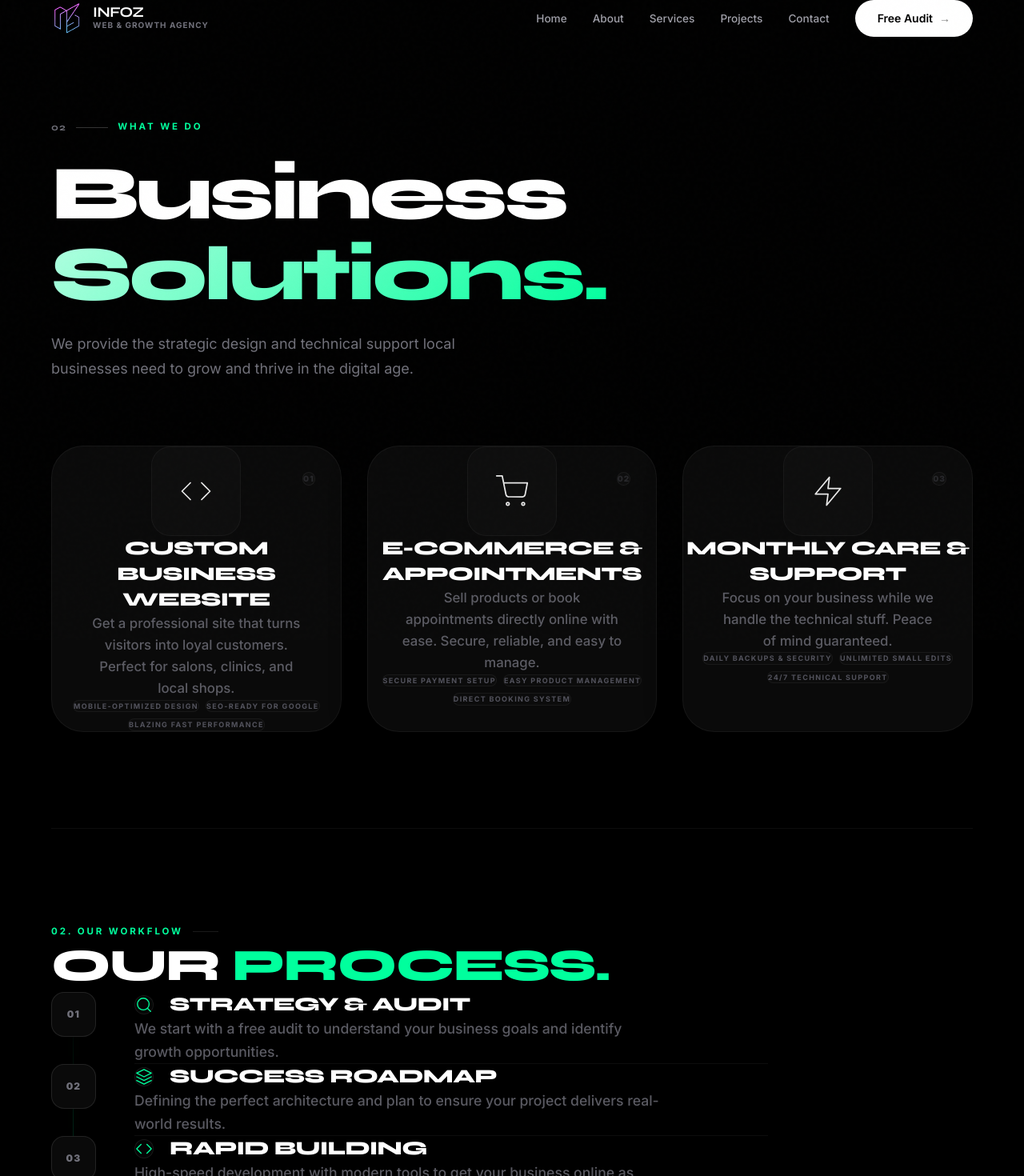
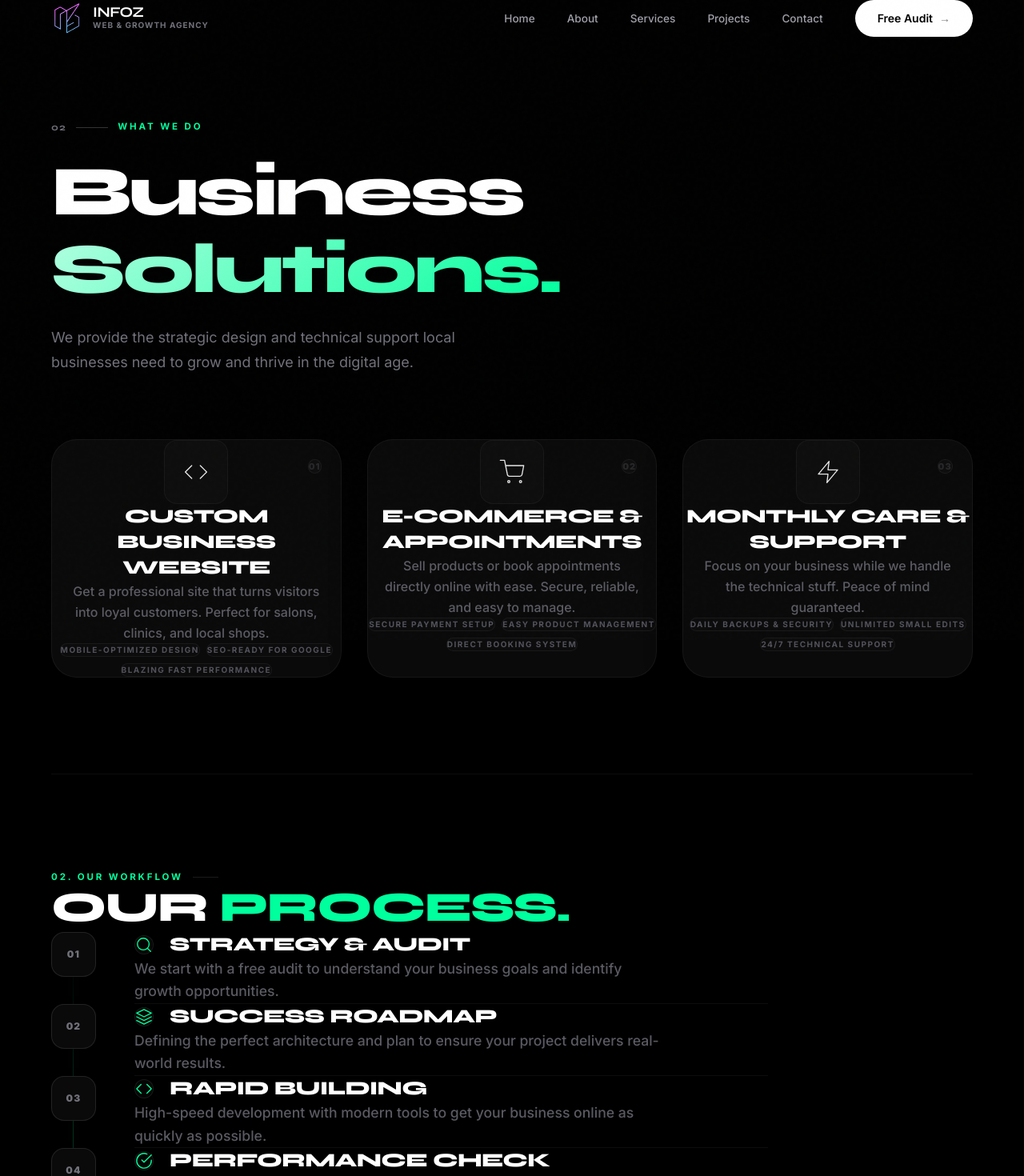
Before and after one commit to dishyanth07/connect-portfolio, a React (Vite) app: page /services in a window 1280 px wide. Shown: the top 1470 px of the page at 80% size. Built offline with nearby package versions, Linux system fonts and the light colour scheme.

Commit message:
Improved hero section and CTA

```diff
--- a/src/components/About.jsx
+++ b/src/components/About.jsx
@@ -11,7 +11,7 @@ export default function About({ simple, hideHeader }) {
     const [ref, inView] = useInView({ triggerOnce: true, threshold: 0.12 })
 
     return (
-        <section id="about" ref={ref} className="relative overflow-hidden" style={{ background: '#000', padding: hideHeader ? '0 0 7rem 0' : '7rem 0' }}>
+        <section id="about" ref={ref} className="relative overflow-hidden" style={{ background: '#000', padding: hideHeader ? '0 0 8rem 0' : '8rem 0' }}>
             {/* Background Graphic */}
             <div className="absolute top-0 right-0 w-[600px] h-[600px] bg-purple-600/10 blur-[120px] rounded-full -mr-64 -mt-32 pointer-events-none" />
 
@@ -19,10 +19,10 @@ export default function About({ simple, hideHeader }) {
                 {/* Label */}
                 {!hideHeader && (
                     <motion.div variants={fade(0)} initial="hidden" animate={inView ? 'visible' : 'hidden'}>
-                        <div style={{ display: 'flex', alignItems: 'center', gap: '12px', marginBottom: '4rem' }}>
+                        <div style={{ display: 'flex', alignItems: 'center', gap: '12px', marginBottom: '3.5rem' }}>
                             <span className="section-num">01</span>
                             <span style={{ width: '40px', height: '1px', background: '#333' }} />
-                            <span className="label-text">About</span>
+                            <span className="label-text">About Agency</span>
                         </div>
                     </motion.div>
                 )}
--- a/src/components/Contact.jsx
+++ b/src/components/Contact.jsx
@@ -27,7 +27,7 @@ export default function Contact() {
     }
 
     return (
-        <section id="contact" ref={ref} style={{ background: '#000', padding: '7rem 0', borderTop: '1px solid rgba(255,255,255,0.06)' }}>
+        <section id="contact" ref={ref} style={{ background: '#000', padding: '8rem 0', borderTop: '1px solid rgba(255,255,255,0.06)' }}>
             <div className="container-main">
                 {/* Header */}
                 <motion.div
--- a/src/components/Hero.jsx
+++ b/src/components/Hero.jsx
@@ -56,7 +56,7 @@ export default function Hero() {
                 }} />
             </div>
 
-            <div className="container-main relative z-30 pt-20">
+            <div className="container-main relative z-40 pt-32 pb-48 md:pb-32">
                 <motion.div
                     initial={{ opacity: 0, y: 30 }}
                     animate={{ opacity: 1, y: 0 }}
@@ -76,11 +76,11 @@ export default function Hero() {
                         <span className="text-zinc-500">Get You More Customers.</span>
                     </h1>
 
-                    <p className="text-xl text-zinc-400 mb-8 max-w-2xl leading-relaxed">
+                    <p className="text-lg md:text-xl text-zinc-400 mb-8 max-w-2xl leading-relaxed">
                         Professional Web Development + Ongoing Support tailored for small businesses like yours.
                     </p>
 
-                    <div className="h-12 flex items-center mb-10">
+                    <div className="min-h-[3rem] md:min-h-[4.5rem] flex items-center mb-10">
                         <span className="font-syne font-bold text-xl md:text-3xl text-zinc-400">
                             {displayText}
                             <span className="ml-1 animate-pulse inline-block w-[3px] h-8 bg-purple-500 align-middle" />
--- a/src/components/Navbar.jsx
+++ b/src/components/Navbar.jsx
@@ -50,7 +50,7 @@ export default function Navbar() {
                 </NavLink>
 
                 {/* Desktop Links */}
-                <div className="hidden md:flex items-center gap-8">
+                <div className="hidden md:flex items-center gap-10">
                     {navLinks.map((link) => (
                         <NavLink
                             key={link.label}
--- a/src/components/Projects.jsx
+++ b/src/components/Projects.jsx
@@ -61,7 +61,7 @@ export default function Projects({ limit }) {
     const displayedProjects = limit ? projects.slice(0, limit) : projects
 
     return (
-        <section id="projects" ref={ref} style={{ background: '#000', padding: '7rem 0', borderTop: '1px solid rgba(255,255,255,0.06)' }}>
+        <section id="projects" ref={ref} style={{ background: '#000', padding: '8rem 0', borderTop: '1px solid rgba(255,255,255,0.06)' }}>
             <div className="container-main">
                 {/* Header */}
                 <motion.div variants={fade(0)} initial="hidden" animate={inView ? 'visible' : 'hidden'} style={{ display: 'flex', justifyContent: 'space-between', alignItems: 'flex-end', marginBottom: '3.5rem', flexWrap: 'wrap', gap: '1.5rem' }}>
@@ -98,7 +98,7 @@ export default function Projects({ limit }) {
                             onMouseLeave={() => setHovered(null)}
                             style={{
                                 display: 'grid',
-                                gridTemplateColumns: '80px 1fr auto',
+                                gridTemplateColumns: 'repeat(auto-fit, minmax(280px, 1fr))',
                                 gap: '1.5rem',
                                 alignItems: 'start',
                                 borderBottom: '1px solid rgba(255,255,255,0.05)',
--- a/src/components/Services.jsx
+++ b/src/components/Services.jsx
@@ -39,7 +39,7 @@ export default function Services({ limit, hideHeader }) {
     const displayedServices = limit ? services.slice(0, limit) : services
 
     return (
-        <section id="services" ref={ref} className="bg-transparent">
+        <section id="services" ref={ref} className="bg-transparent py-32">
             <div className="container-main">
                 {!hideHeader && (
                     <motion.div
@@ -58,7 +58,7 @@ export default function Services({ limit, hideHeader }) {
                             <div className="w-24 h-1 bg-[var(--accent)] rounded-full blur-[2px]" />
                         </div>
 
-                        <p className="text-zinc-500 max-w-2xl mx-auto text-lg md:text-xl font-medium leading-relaxed opacity-70">
+                        <p className="text-zinc-500 max-w-2xl mx-auto text-lg md:text-xl font-medium leading-relaxed opacity-80">
                             Everything your local business needs to thrive online, from initial launch to ongoing support.
                         </p>
                     </motion.div>
@@ -74,29 +74,29 @@ export default function Services({ limit, hideHeader }) {
                             transition={{ duration: 0.8, delay: i * 0.05, ease: [0.23, 1, 0.32, 1] }}
                             className="group"
                         >
-                            <div className="bg-[#0a0a0a] border border-white/[0.05] p-12 h-full rounded-[40px] flex flex-col items-center text-center transition-all duration-700 group-hover:bg-[#0e0e0e] group-hover:border-[var(--accent)]/20 shadow-[0_10px_40px_rgba(0,0,0,0.5)] relative overflow-hidden">
+                            <div className="bg-[#0a0a0a] border border-white/[0.05] p-10 h-full rounded-[32px] flex flex-col items-center text-center transition-all duration-700 group-hover:bg-[#0e0e0e] group-hover:border-[var(--accent)]/20 shadow-[0_10px_40px_rgba(0,0,0,0.5)] relative overflow-hidden">
 
                                 {/* Corner Number */}
-                                <div className="absolute top-8 right-8 text-[10px] font-black text-zinc-800 bg-white/[0.02] px-3 py-1 rounded-full border border-white/[0.05] tracking-widest group-hover:text-[var(--accent)] group-hover:border-[var(--accent-muted)] transition-all">
+                                <div className="absolute top-6 right-6 text-[11px] font-black text-zinc-800 bg-white/[0.02] px-3 py-1 rounded-full border border-white/[0.05] tracking-widest group-hover:text-[var(--accent)] group-hover:border-[var(--accent-muted)] transition-all">
                                     {svc.num}
                                 </div>
 
                                 {/* Dynamic Icon Section */}
-                                <div className="w-28 h-28 mb-10 rounded-3xl bg-white/[0.02] border border-white/[0.04] flex items-center justify-center text-white/90 group-hover:text-[var(--accent)] group-hover:border-[var(--accent-glow)] group-hover:bg-[var(--accent-muted)] transition-all duration-700">
-                                    <svc.icon size={42} strokeWidth={1} />
+                                <div className="w-20 h-20 mb-8 rounded-2xl bg-white/[0.02] border border-white/[0.04] flex items-center justify-center text-white/90 group-hover:text-[var(--accent)] group-hover:border-[var(--accent-glow)] group-hover:bg-[var(--accent-muted)] transition-all duration-700">
+                                    <svc.icon size={32} strokeWidth={1} />
                                 </div>
 
                                 <h3 className="font-syne font-black text-2xl text-white mb-6 tracking-tight uppercase">
                                     {svc.title}
                                 </h3>
 
-                                <p className="text-zinc-500 text-[1.05rem] leading-relaxed mb-10 font-medium opacity-80 max-w-[280px]">
+                                <p className="text-zinc-500 text-[1rem] leading-relaxed mb-10 font-medium opacity-80 max-w-[320px]">
                                     {svc.desc}
                                 </p>
 
                                 <div className="mt-auto flex flex-wrap justify-center gap-2">
                                     {svc.tags.map(tag => (
-                                        <span key={tag} className="text-[9px] font-bold uppercase tracking-[0.15em] text-zinc-600 bg-white/[0.01] border border-white/[0.05] px-4 py-2 rounded-full group-hover:text-zinc-400 group-hover:border-zinc-700 transition-all">
+                                        <span key={tag} className="text-[10px] font-bold uppercase tracking-[0.15em] text-zinc-600 bg-white/[0.01] border border-white/[0.05] px-4 py-2 rounded-full group-hover:text-zinc-400 group-hover:border-zinc-700 transition-all">
                                             {tag}
                                         </span>
                                     ))}
--- a/src/components/Testimonials.jsx
+++ b/src/components/Testimonials.jsx
@@ -34,7 +34,7 @@ export default function Testimonials({ limit, hideHeader }) {
     const t = displayedTestimonials[cur] || displayedTestimonials[0]
 
     return (
-        <section id="testimonials" ref={ref} style={{ background: '#000', padding: hideHeader ? '0 0 7rem 0' : '7rem 0', borderTop: hideHeader ? 'none' : '1px solid rgba(255,255,255,0.06)' }}>
+        <section id="testimonials" ref={ref} style={{ background: '#000', padding: hideHeader ? '0 0 8rem 0' : '8rem 0', borderTop: hideHeader ? 'none' : '1px solid rgba(255,255,255,0.06)' }}>
             <div className="container-main">
                 {/* Header */}
                 {!hideHeader && (
@@ -140,8 +140,8 @@ export default function Testimonials({ limit, hideHeader }) {
                                     {item.initials}
                                 </div>
                                 <div>
-                                    <div style={{ color: i === cur ? '#fff' : '#888', fontWeight: 600, fontSize: '0.82rem', lineHeight: 1.2 }}>{item.name}</div>
-                                    <div style={{ color: '#444', fontSize: '0.72rem', marginTop: '2px' }}>{item.role.split(' · ')[1]}</div>
+                                    <div style={{ color: i === cur ? '#fff' : '#666', fontWeight: 600, fontSize: '0.82rem', lineHeight: 1.2 }}>{item.name}</div>
+                                    <div style={{ color: '#444', fontSize: '0.72rem', marginTop: '3px' }}>{item.role.split(' · ')[1]}</div>
                                 </div>
                             </button>
                         ))}
--- a/src/components/TrustIndicators.jsx
+++ b/src/components/TrustIndicators.jsx
@@ -22,7 +22,7 @@ const indicators = [
 
 export default function TrustIndicators() {
     return (
-        <section className="py-20 bg-black">
+        <section className="pt-0 pb-20 bg-transparent">
             <div className="container-main">
                 <div className="grid grid-cols-1 md:grid-cols-3 gap-12">
                     {indicators.map((item, i) => (
--- a/src/index.css
+++ b/src/index.css
@@ -91,18 +91,17 @@ body::before {
 
 .display-xl {
   font-family: 'Syne', sans-serif;
-  font-size: clamp(3.5rem, 8vw, 6rem);
+  font-size: clamp(3rem, 7vw, 5.5rem);
   font-weight: 800;
-  line-height: 1.05;
+  line-height: 1.1;
   letter-spacing: -0.04em;
 }
 
 .display-lg {
   font-family: 'Syne', sans-serif;
-  font-size: clamp(2.2rem, 5vw, 4rem);
-  font-size: clamp(2.2rem, 5vw, 3.5rem);
+  font-size: clamp(2rem, 5vw, 3.25rem);
   font-weight: 800;
-  line-height: 1.2;
+  line-height: 1.15;
   letter-spacing: -0.03em;
 }
 
```
